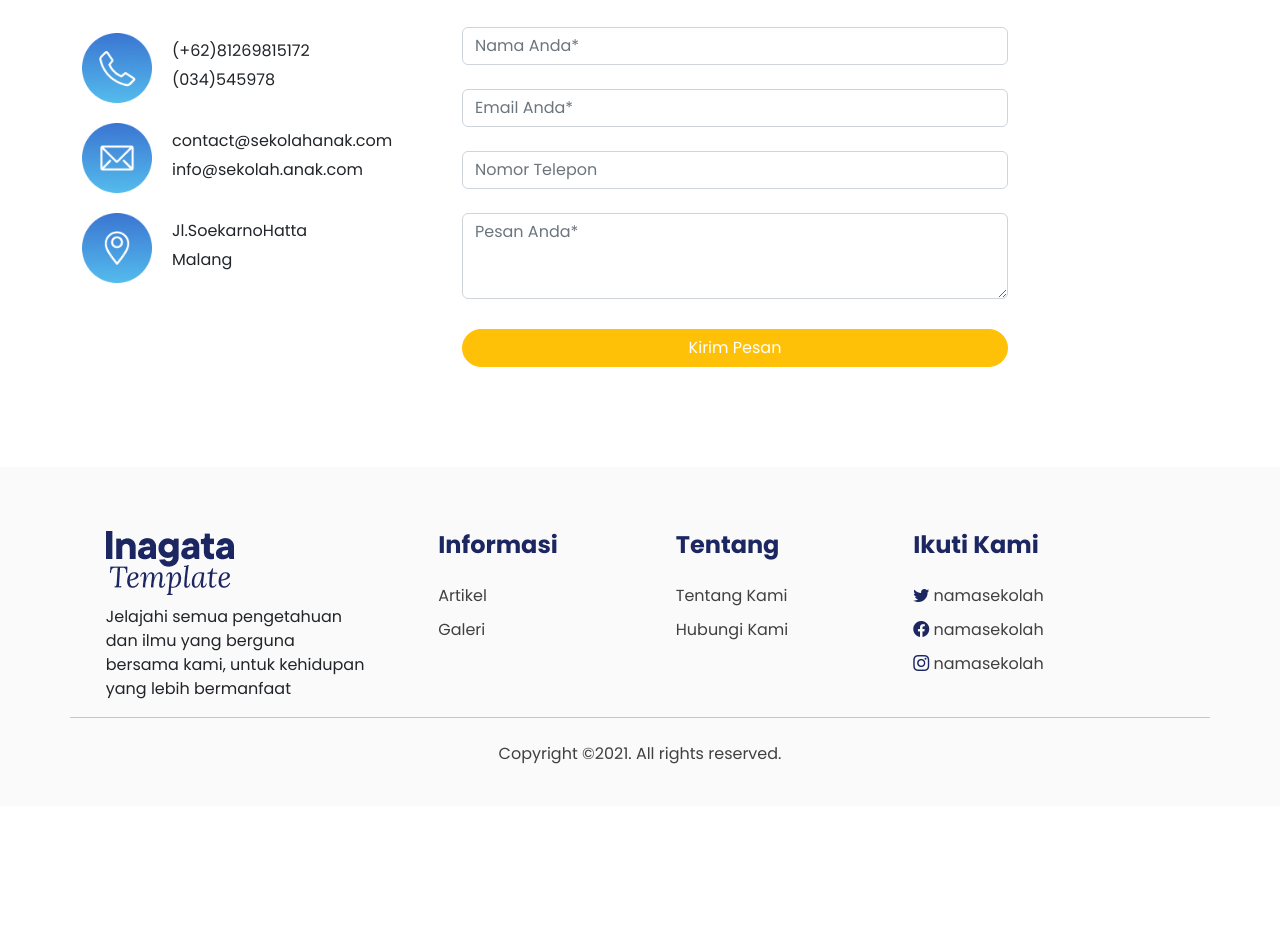
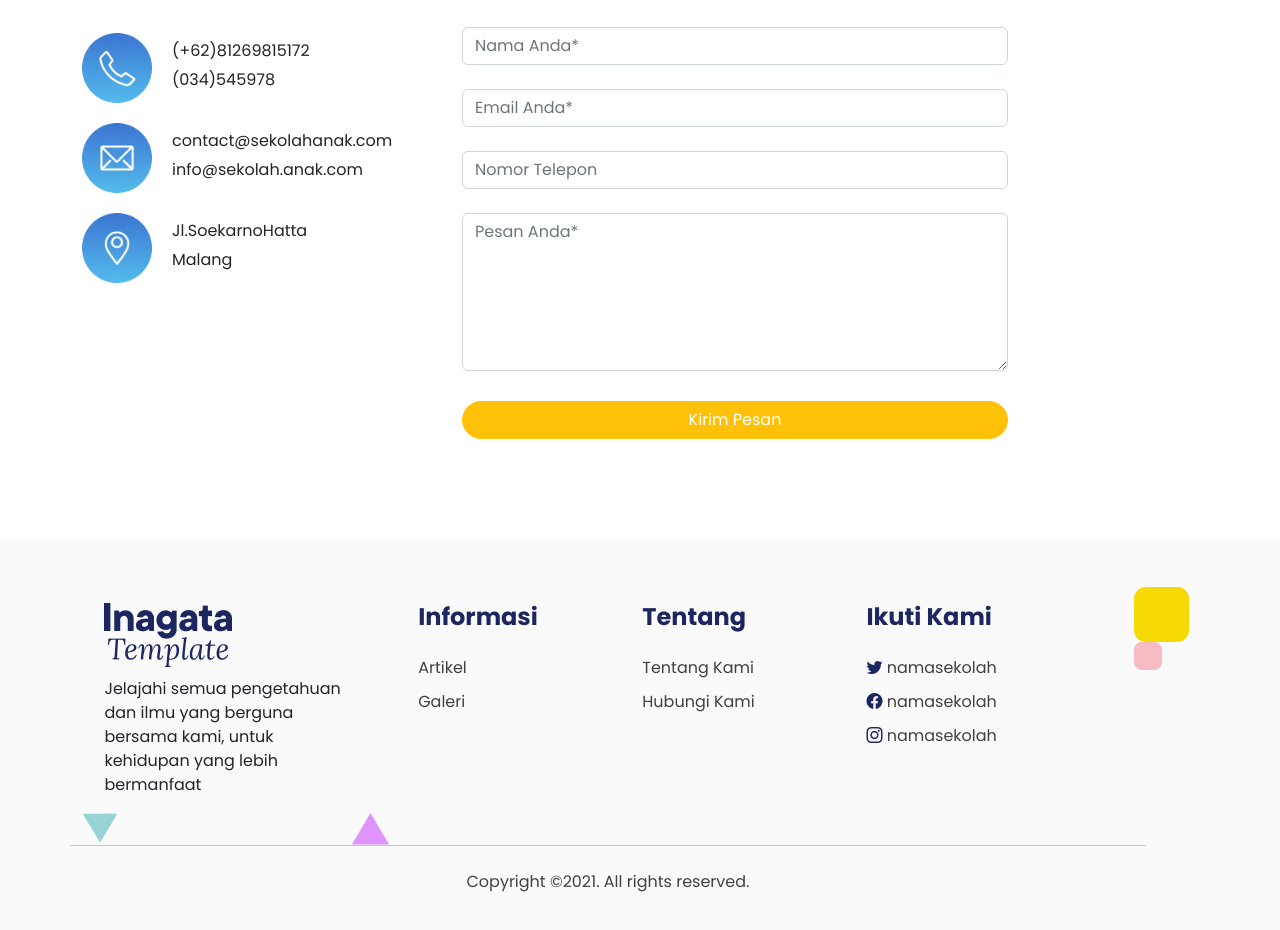
Before and after one commit to Hub-Academy-Inagata/Arisky-PageStyle1, a plain HTML site: page kontak/kontak.html in a window 1280 px wide. Shown: the part 1105-2035 px from the top of the page. Before the commit the page ends 1911 px from the top, so only its background shows below. Drawn offline with nearby package versions, Linux system fonts and the light colour scheme.

Commit message:
Update kontak.html

```diff
--- a/kontak/kontak.html
+++ b/kontak/kontak.html
@@ -52,7 +52,7 @@
 
     <!-- kontak -->
     <div class="kontak">
-      <div class="container">
+      <div class="container" id="k-bg">
         <h2>Kontak Kami</h2>
         <h4>untuk info lebih lanjut silakan hubungi kami</h4>
         <div class="row">
@@ -93,7 +93,7 @@
             <label for="exampleFormControlInput3" class="form-label"></label>
             <input type="text" class="form-control" id="exampleFormControlInput3" placeholder="Nomor Telepon">
             <label for="exampleFormControlTextarea1" class="form-label"></label>
-            <textarea class="form-control" id="exampleFormControlTextarea1" rows="3" placeholder="Pesan Anda*"></textarea>
+            <textarea class="form-control" id="exampleFormControlTextarea1" rows="6" placeholder="Pesan Anda*"></textarea>
             <div class="btn-kirim d-grid">
               <button class="btn btn-warning" type="button">Kirim Pesan</button>
             </div>
@@ -129,10 +129,22 @@
                     <a href="#" class="bi-facebook"> <span>namasekolah</span></a>
                     <a href="#" class="bi-instagram"> <span>namasekolah</span></a>
                 </div>
+                <div class="gb-f1">
+                  <div class="row">
+                    <div class="sa col-6 col-sm-3"><img src="../images/segi3-biru-footer.png" alt=""></div>
+                    <div class="du col-6 col-sm-3"><img src="../images/segi3-ungu-footer.png" alt=""></div>
+                  </div>
+                </div>
                 <hr class="mb-4">
                 <div class="copy">
                     <p>Copyright © <span> 2021. All rights reserved. </span></p>
                 </div>
+            </div>
+            <div class="gb-f2">
+              <div class="row">
+                <div class="satu col-auto me-auto"><img src="../images/segi4-kuning-footer.png" alt=""></div>
+                <div class="dua col-auto"><img src="../images/segi4-pink-footer.png" alt=""></div>
+              </div>
             </div>
         </div>
     </footer>
```
